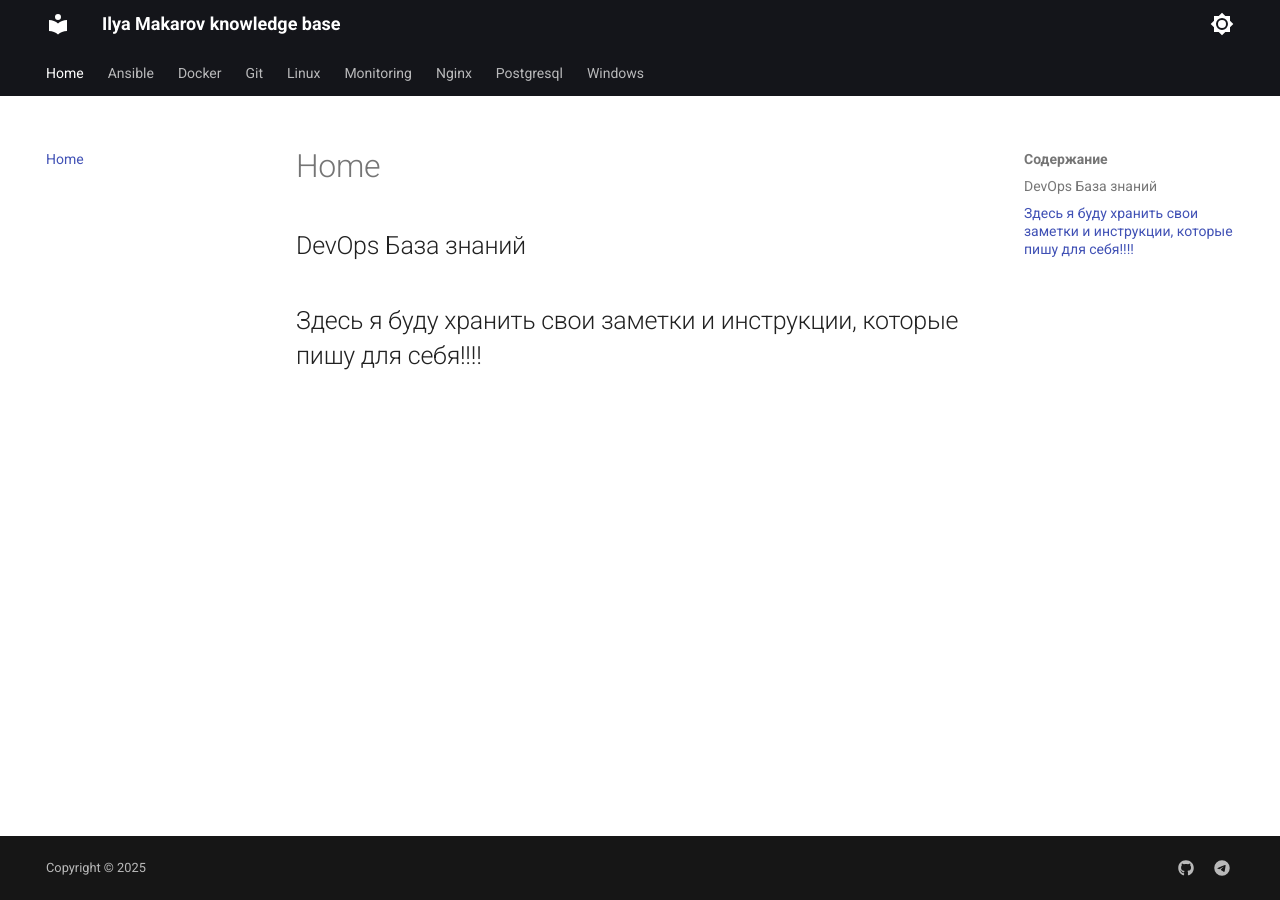
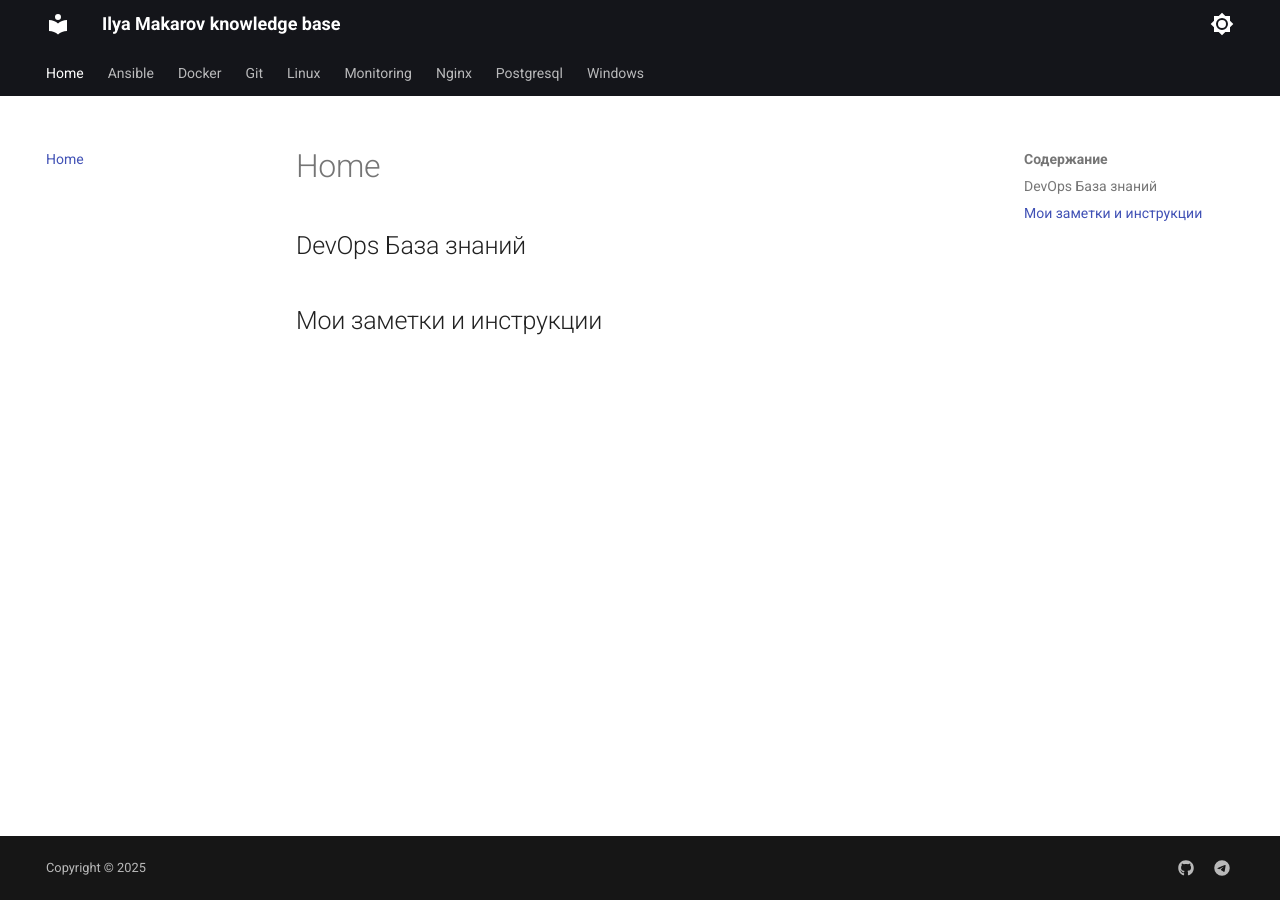
Before and after one commit to ilyamak04/wiki, an MkDocs documentation site: the page built from docs/README.md, in a window 1280 px wide. Built offline with MkDocs 1.6.1 and Material for MkDocs 9.7.7, drawn with Linux system fonts in a browser that asks for light colours.

Commit message:
UPDATE readme

```diff
--- a/docs/README.md
+++ b/docs/README.md
@@ -2,4 +2,4 @@
 
 ## DevOps База знаний
 
-## Здесь я буду хранить свои заметки и инструкции, которые пишу для себя!!!!
+## Мои заметки и инструкции
```
